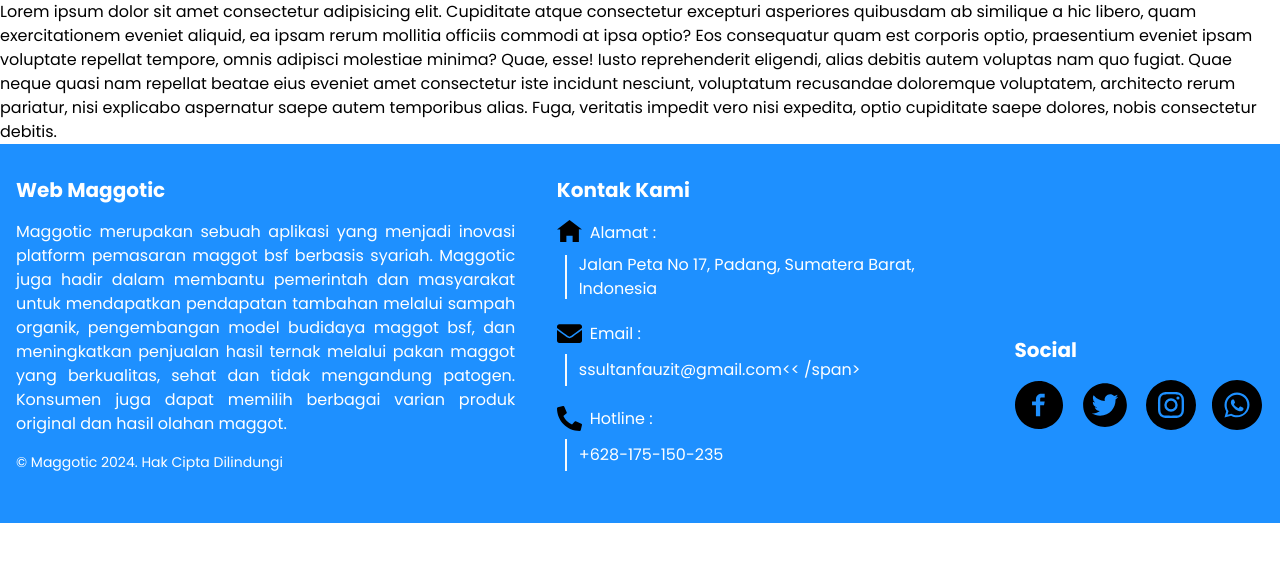
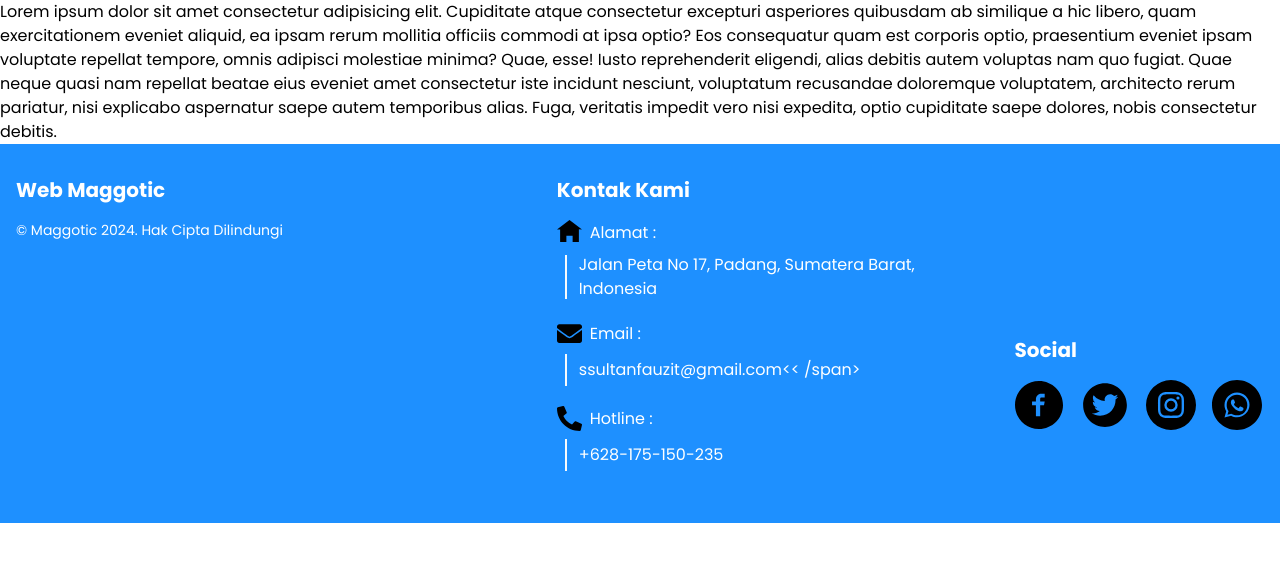
Before and after one commit to arzaqqq/website-maggotic, a CodeIgniter 4 app: the page made by app/Views/website/beranda.php in a window 1280 px wide. Shown: the part 54-616 px from the top of the page. Run offline with PHP 8.4 and a stand-in for CodeIgniter, Linux system fonts and the light colour scheme; the template is opened without the code that fills it, so the values that code supplies are empty; style sheets or scripts are compiled from the project's sources; some libraries are stand-ins or nearby versions.

Commit message:
commit : footer

```diff
--- a/app/Views/layout/footer.php
+++ b/app/Views/layout/footer.php
@@ -3,11 +3,7 @@
         <div class="w-full lg:w-[40%] mb-8 lg:mb-0">
             <h2 class="font-bold text-xl mb-4">Web Maggotic</h2>
             <p class="mb-4 text-justify">
-                Maggotic merupakan sebuah aplikasi yang menjadi inovasi platform pemasaran maggot bsf berbasis syariah.
-                Maggotic juga hadir dalam membantu pemerintah dan masyarakat untuk mendapatkan pendapatan tambahan
-                melalui sampah organik, pengembangan model budidaya maggot bsf, dan meningkatkan penjualan hasil ternak
-                melalui pakan maggot yang berkualitas, sehat dan tidak mengandung patogen. Konsumen juga dapat memilih
-                berbagai varian produk original dan hasil olahan maggot.
+
             </p>
             <p class="text-sm">© Maggotic 2024. Hak Cipta Dilindungi</p>
         </div>
```
